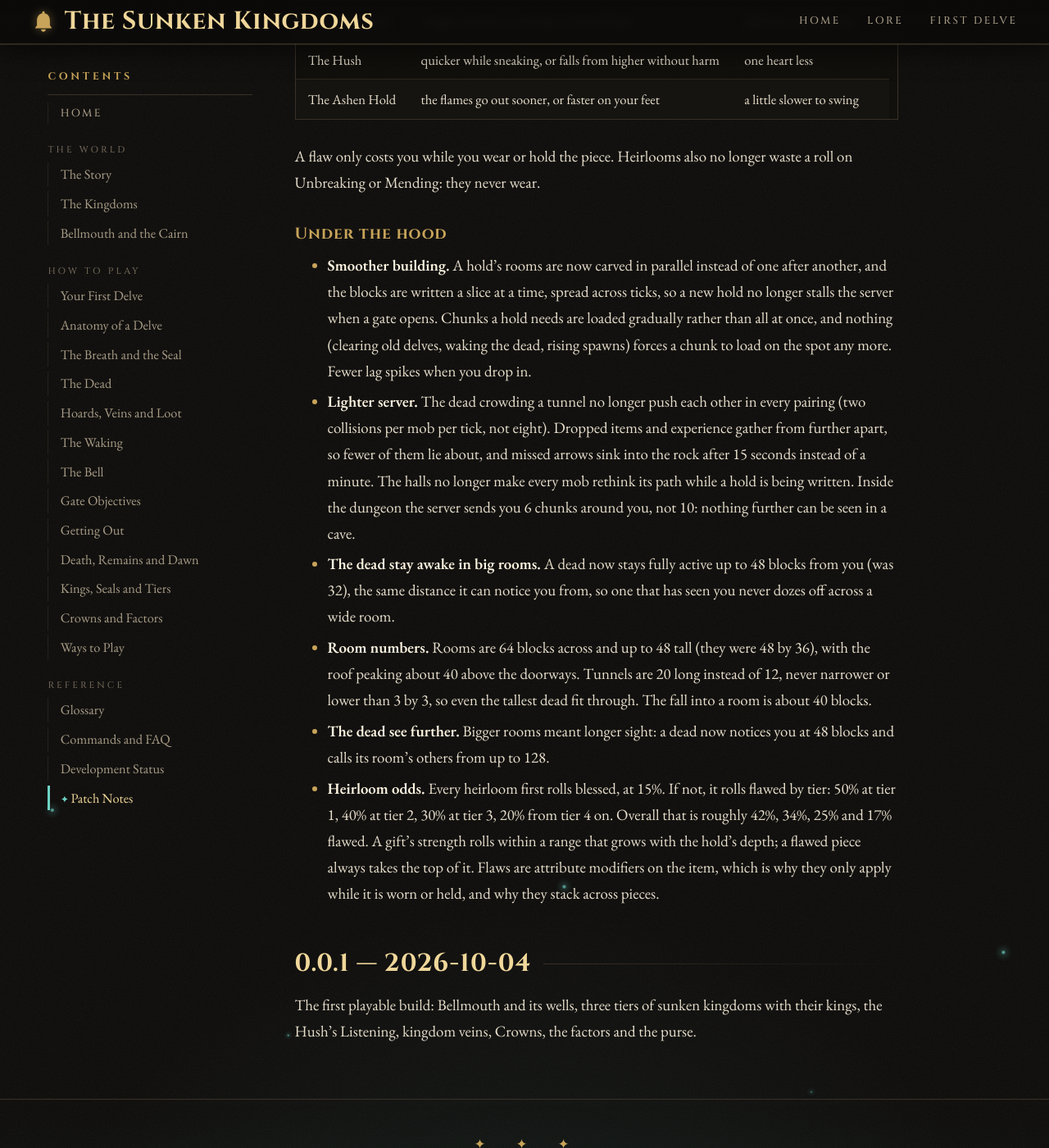
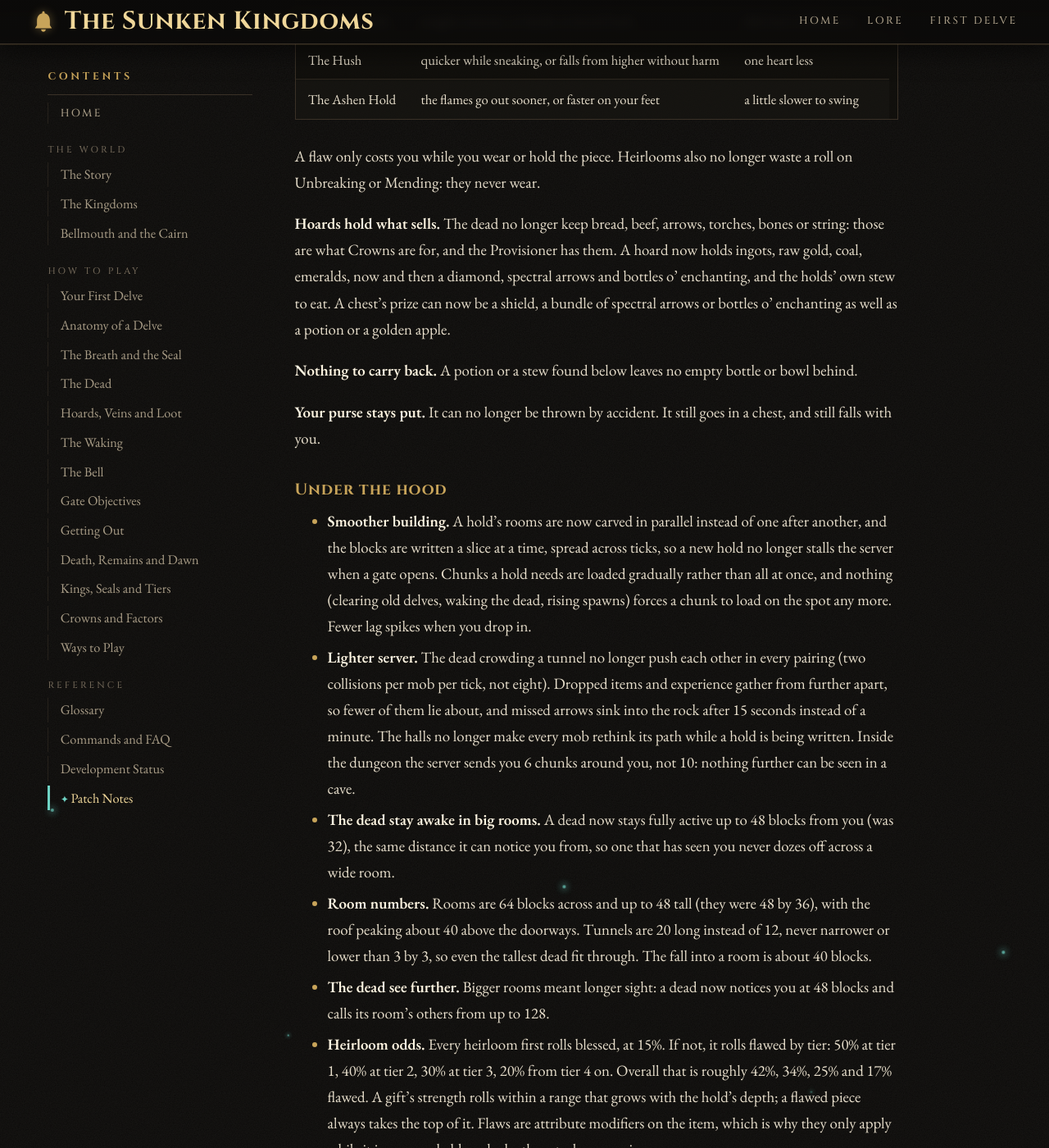
Before and after one commit to myzticbean/Project-Sunken-Kingdoms-Wiki, a Jekyll site: the page built from Patch-Notes.md, in a window 1280 px wide and 1400 px high, scrolled down 1171 px. Shown: the whole window at 82% size. Built offline with Jekyll 4.4.1, drawn with Linux system fonts in a browser that asks for light colours; some web fonts are replaced; our own code applies the rules of GitHub Pages for plain Markdown files; some of the changed text lies outside the part shown.

Commit message:
Patch notes: hoards that sell, no bottles below, a purse that stays put

```diff
--- a/Patch-Notes.md
+++ b/Patch-Notes.md
@@ -36,6 +36,17 @@ in, and luck decides how much:
 A flaw only costs you while you wear or hold the piece. Heirlooms also no longer waste a roll on
 Unbreaking or Mending: they never wear.
 
+**Hoards hold what sells.** The dead no longer keep bread, beef, arrows, torches, bones or string:
+those are what Crowns are for, and the Provisioner has them. A hoard now holds ingots, raw gold,
+coal, emeralds, now and then a diamond, spectral arrows and bottles o' enchanting, and the holds' own
+stew to eat. A chest's prize can now be a shield, a bundle of spectral arrows or bottles o'
+enchanting as well as a potion or a golden apple.
+
+**Nothing to carry back.** A potion or a stew found below leaves no empty bottle or bowl behind.
+
+**Your purse stays put.** It can no longer be thrown by accident. It still goes in a chest, and still
+falls with you.
+
 ### Under the hood
 
 - **Smoother building.** A hold's rooms are now carved in parallel instead of one after another,
@@ -61,6 +72,10 @@ Unbreaking or Mending: they never wear.
   34%, 25% and 17% flawed. A gift's strength rolls within a range that grows with the hold's
   depth; a flawed piece always takes the top of it. Flaws are attribute modifiers on the item, which
   is why they only apply while it is worn or held, and why they stack across pieces.
+- **Hoard pools.** Bulk rolls by weight: iron ingots 8, copper ingots 7, gold ingots 6, stew 5, raw
+  gold 4, coal 4, emeralds 3, spectral arrows 3, bottles o' enchanting 3, healing potions 2,
+  diamond 1. Everything there but the potions, the stew, the arrows and the bottles sells to the
+  Assayer. A chest's prize is now about half potions.
 
 ## 0.0.1 — 2026-10-04
 
```
Also changed, not shown: Crowns-and-Factors.md (+2 -1 lines), Hoards-Veins-and-Loot.md (+1 -1 lines).
